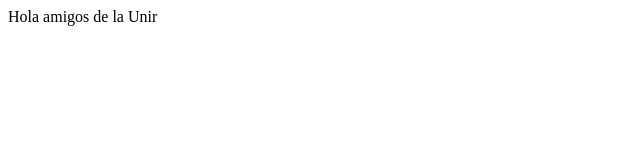
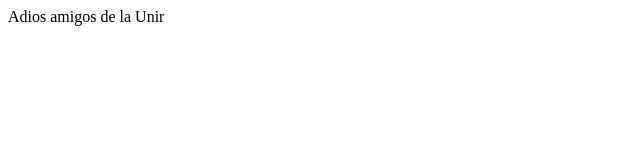
Before and after one commit to jorditarrag/jorditarrag, a plain HTML site: page index.html in a window 1280 px wide. Shown: the full height of the page, 0-640 px from the left. Drawn offline with Linux system fonts and the light colour scheme.

Commit message:
Update index.html

```diff
--- a/index.html
+++ b/index.html
@@ -3,7 +3,7 @@
 		<title>PAGINA GITHUB</title>
 	</head>
 	<body>
-	Hola amigos de la Unir
+	Adios amigos de la Unir
 	</body>
 </html>
 <!---
```
